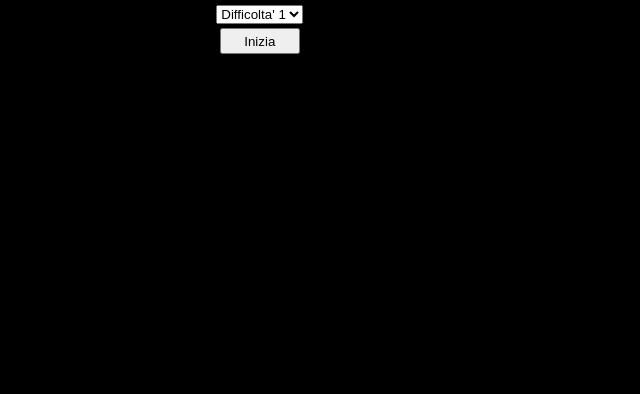
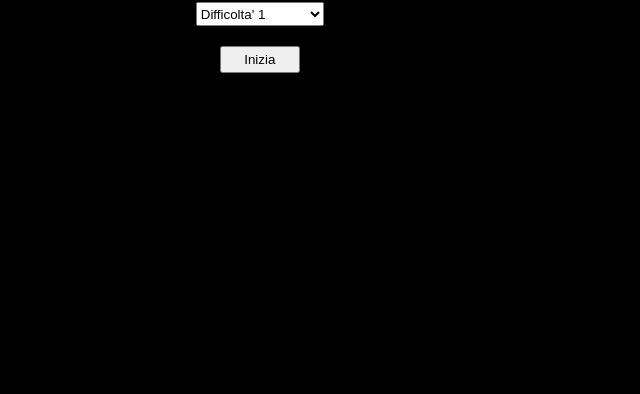
Before and after one commit to MarcoZellini/js-campominato-dom, a plain HTML site: page index.html in a window 1280 px wide. Shown: the part 406-800 px from the top of the page, without its empty margins (0-640 px from the left). Drawn offline with Linux system fonts and the light colour scheme.

Commit message:
Fix select Style

```diff
--- a/assets/css/style.css
+++ b/assets/css/style.css
@@ -79,6 +79,12 @@ button {
     color: rgb(0, 191, 255);
 }
 
+select {
+    margin: 1rem 0;
+    width: 8rem;
+    height: 1.5rem;
+}
+
 select, option {
     color: black
 }
--- a/assets/js/main.js
+++ b/assets/js/main.js
@@ -17,7 +17,6 @@
     difficoltà 2 ⇒ 81 caselle, con un numero compreso tra 1 e 81, divise in 9 caselle per 9 righe;
     difficoltà 3 ⇒ 49 caselle, con un numero compreso tra 1 e 49, divise in 7 caselle per 7 righe;
 
-    TODO:
 */
 
 //Definisco gli elementi di cui ho bisogno
```
